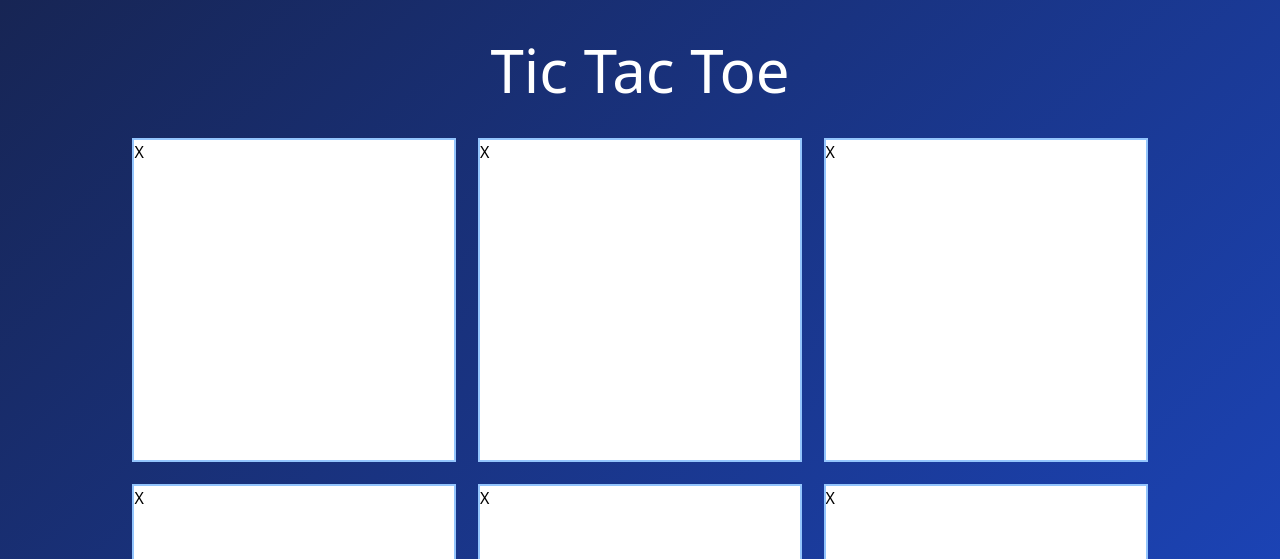
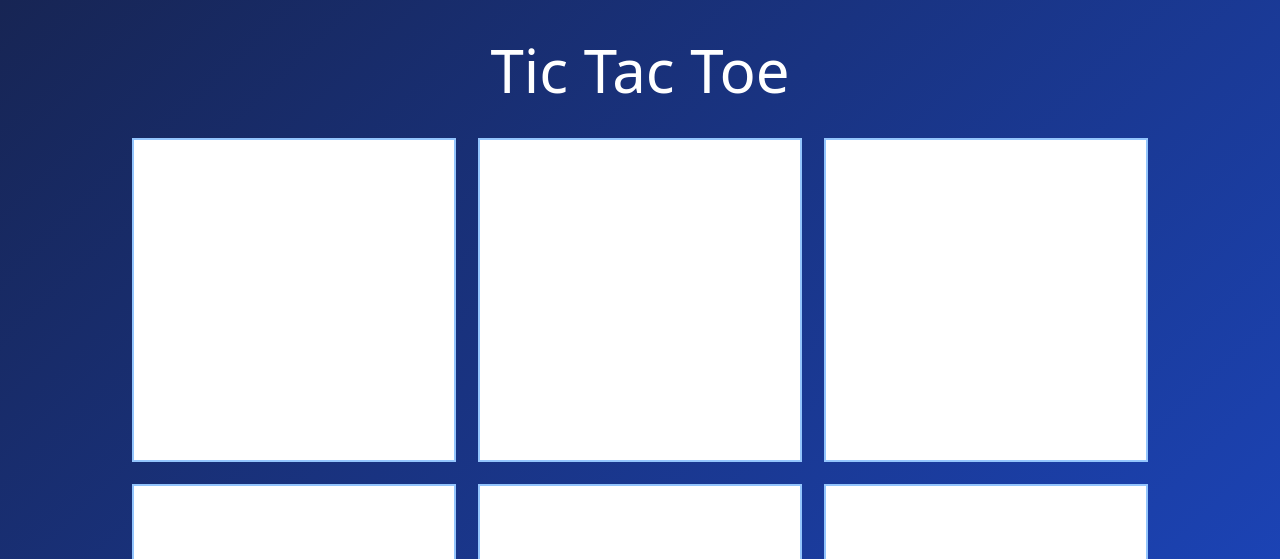
Before and after one commit to samuelchen17/tic-tac-toe-react, a React (Vite) app: page / in a window 1280 px wide. Shown: the top 559 px of the page. Built offline with nearby package versions, Linux system fonts and the light colour scheme.

Commit message:
implement check win

```diff
--- a/src/App.jsx
+++ b/src/App.jsx
@@ -1,20 +1,16 @@
 import { useState } from "react";
 import GameBoard from "./components/GameBoard";
 
-const INITIAL_GAME_STATE = ["x", "", "", "", "", "", "", "", ""];
+const INITIAL_GAME_STATE = ["", "", "", "", "", "", "", "", ""];
 
 function App() {
   const [gameState, setGameState] = useState(INITIAL_GAME_STATE);
-  const [playerTurn, setPlayerTurn] = useState("X");
+  const [playerTurn, setPlayerTurn] = useState("O");
 
   return (
     <div className="flex flex-col items-center bg-gradient-to-br from-blue-950 to-blue-700 min-h-svh w-screen">
       <h1 className="text-white text-6xl my-10">Tic Tac Toe</h1>
-      <GameBoard
-        gameState={gameState}
-        setGameState={setGameState}
-        playerTurn={playerTurn}
-      />
+      <GameBoard {...{ gameState, setGameState, playerTurn, setPlayerTurn }} />
       <div>whos turn</div>
       <div>win message</div>
       <div>restart</div>
--- a/src/components/Cell.jsx
+++ b/src/components/Cell.jsx
@@ -1,14 +1,11 @@
-import React, { useState } from "react";
-
-function Cell({ playerTurn, index, onClick }) {
+function Cell({ gameStateArrayValue, index, onClick }) {
   return (
     <div
       data-cell-index={index}
       className="w-[25vw] h-[25vw] outline outline-blue-300 outline-2 bg-white"
       {...{ onClick }}
     >
-      {/* wrap in span for styling like hover */}
-      <span data-cell-index={index}>{playerTurn}</span>
+      <span data-cell-index={index}>{gameStateArrayValue}</span>
     </div>
   );
 }
--- a/src/components/GameBoard.jsx
+++ b/src/components/GameBoard.jsx
@@ -1,7 +1,18 @@
-import { useState } from "react";
+import { useEffect, useState } from "react";
 import Cell from "./Cell";
 
-function GameBoard({ gameState, playerTurn, setGameState }) {
+const WIN_CON = [
+  [0, 1, 2],
+  [3, 4, 5],
+  [6, 7, 8],
+  [0, 3, 6],
+  [1, 4, 7],
+  [2, 5, 8],
+  [0, 4, 8],
+  [2, 4, 6],
+];
+
+function GameBoard({ gameState, setGameState, playerTurn, setPlayerTurn }) {
   const handleOnClick = (event) => {
     const cellIndex = Number(event.target.getAttribute("data-cell-index"));
 
@@ -10,22 +21,48 @@ function GameBoard({ gameState, playerTurn, setGameState }) {
       return;
     }
 
-    // copy the array
+    // update gameState array in an immutable way
     const newGameState = [...gameState];
+    // add player symbol into array
     newGameState[cellIndex] = playerTurn;
     setGameState(newGameState);
 
-    console.log(cellIndex);
+    // the issue here is that update gameState is scheduled not resolved here, so check win here doesn't work
+    // check win
+  };
+
+  useEffect(() => {
     console.log(gameState);
+    checkWin();
+    changeTurns();
+  }, [gameState]);
+
+  const changeTurns = () => {
+    setPlayerTurn(playerTurn === "X" ? "O" : "X");
+  };
+
+  // go through win con array
+  const checkWin = () => {
+    WIN_CON.forEach((combination) => {
+      const [a, b, c] = combination;
+      if (
+        gameState[a] === playerTurn &&
+        gameState[b] === playerTurn &&
+        gameState[c] === playerTurn
+      ) {
+        console.log(`${playerTurn} won`);
+      }
+    });
   };
 
   return (
     <div className="grid grid-cols-3 gap-[2vw]">
-      {gameState.map((cell, index) => {
+      {/* for each item, therefore, player in this case is what get's inserted in gameState */}
+      {gameState.map((gameStateArrayValue, index) => {
         return (
           <Cell
             key={index}
-            {...{ index, playerTurn }}
+            {...{ index, gameStateArrayValue }}
             onClick={handleOnClick}
           />
         );
```
